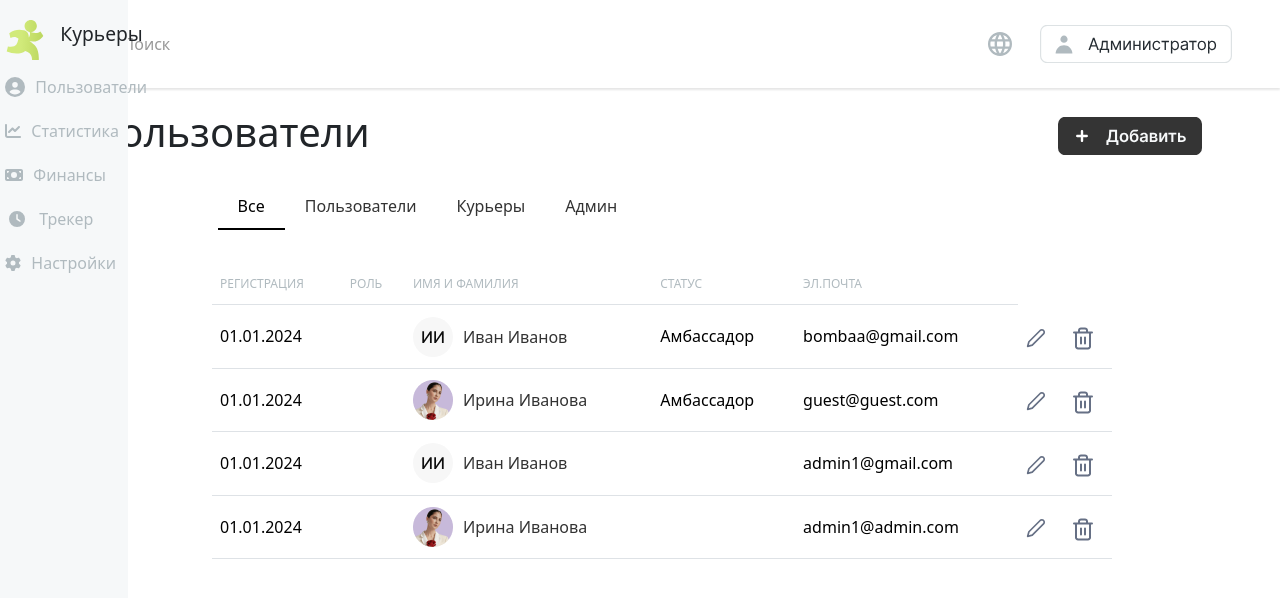
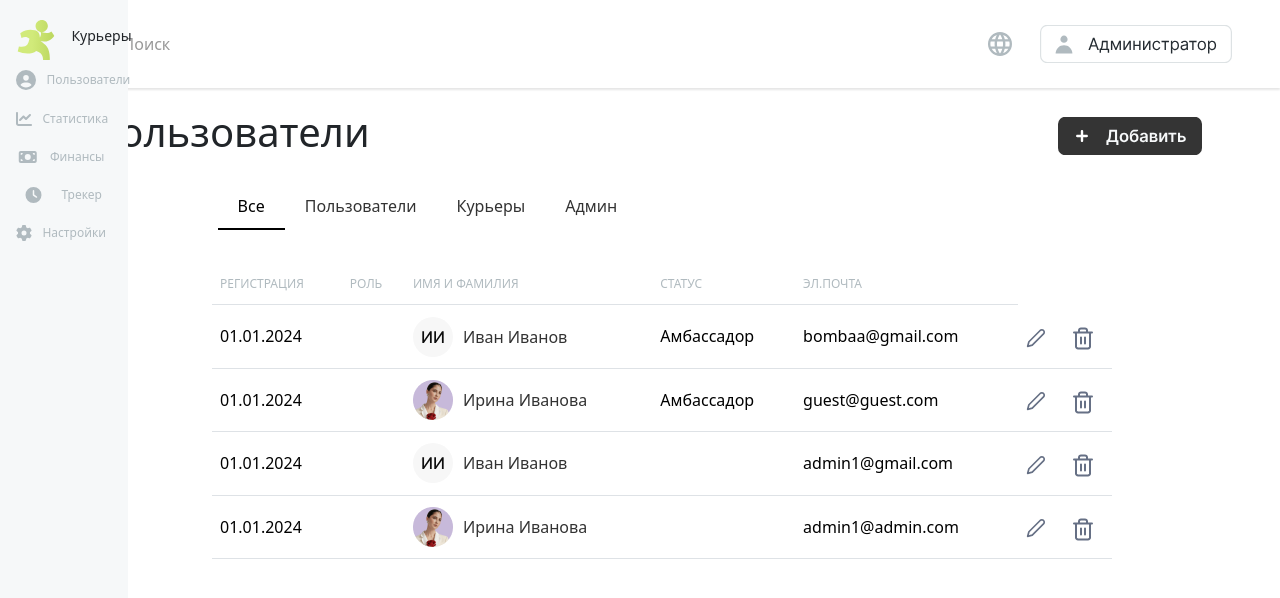
Before and after one commit to the1danie/DeliveryAppReact, a React (Vite) app: page /users in a window 1280 px wide. Shown: the top 598 px of the page. Built offline with nearby package versions, Linux system fonts and the light colour scheme; no server answers.

Commit message:
edit some changes navbar

```diff
--- a/src/components/Users/AllUsers/SubCategory/LeftNavbar.css
+++ b/src/components/Users/AllUsers/SubCategory/LeftNavbar.css
@@ -1,4 +1,7 @@
 /* Navbar.css */
+.ml-2 {
+    font-size: 19px;
+}
 
 .img-little {
     width: 2.5rem;
@@ -50,12 +53,28 @@
     .navbar {
         width: 10rem; /* Ширина панели на средних экранах */
     }
+    .ml-2 {
+        font-size: 15px;
+    }
 }
 
 @media (max-width: 99rem) { /* 1024px / 16 = 64rem */
     .navbar {
         width: 8rem; /* Ширина панели на средних экранах */
     }
+    .ml-2 {
+        font-size: 12px;
+    }
+    .infohome-order {
+        margin: 0;
+        margin-top: 5px;
+        font-size: 14px;
+    }
+    .img-little {
+        width: 2rem;
+        height: 2rem;
+    }
+
 }
 
 @media (max-width: 64rem) { /* 1024px / 16 = 64rem */
```
